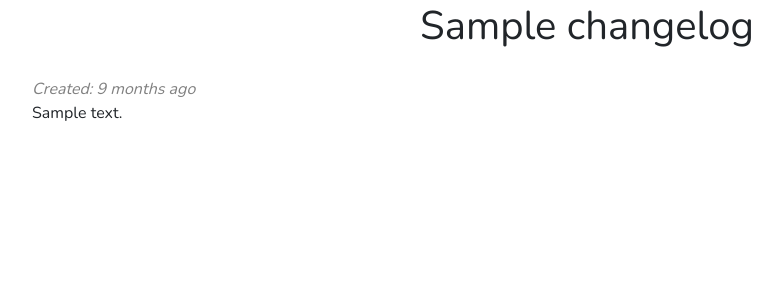
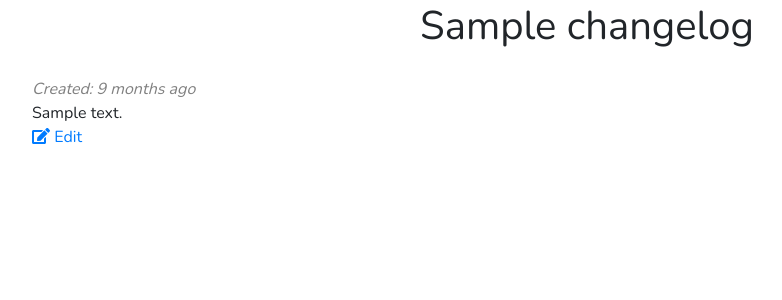
Before and after one commit to tandoraco/changelog, a Django app: template frontend/templates/staff/changelogs/changelog.html in a window 1280 px wide. Shown: the part 56-356 px from the top of the page, without its empty margins (53-835 px from the left). Run offline with Django 3.2, Linux system fonts and the light colour scheme; the template is opened without the code that fills it: most values are stand-ins (such as "Sample title", 1, 10 or a date in 2020); parts of the project's set-up code (start-up, migrations or seed data) failed here and were passed over; some libraries are stand-ins or nearby versions.

Commit message:
add edit changelog button to staff view changelog

```diff
--- a/frontend/templates/staff/changelogs/changelog.html
+++ b/frontend/templates/staff/changelogs/changelog.html
@@ -8,5 +8,6 @@
     <div>
         <span>{{ changelog.content|safe }}</span>
     </div>
+    <a class="card-link" href="/staff/edit-changelog/{{ changelog.id }}"><i class="fas fa-edit"></i>&nbsp;Edit</a>
 </div>
 {% endblock %}
```
